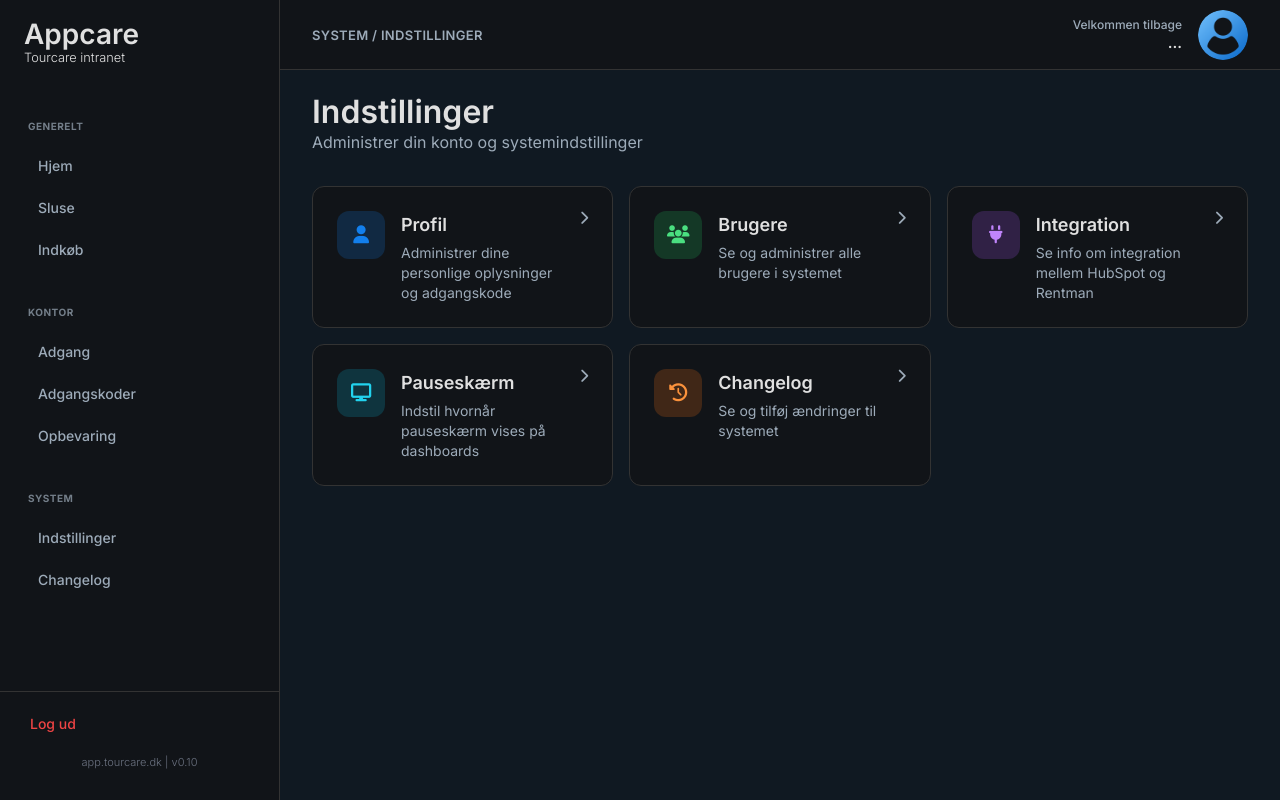
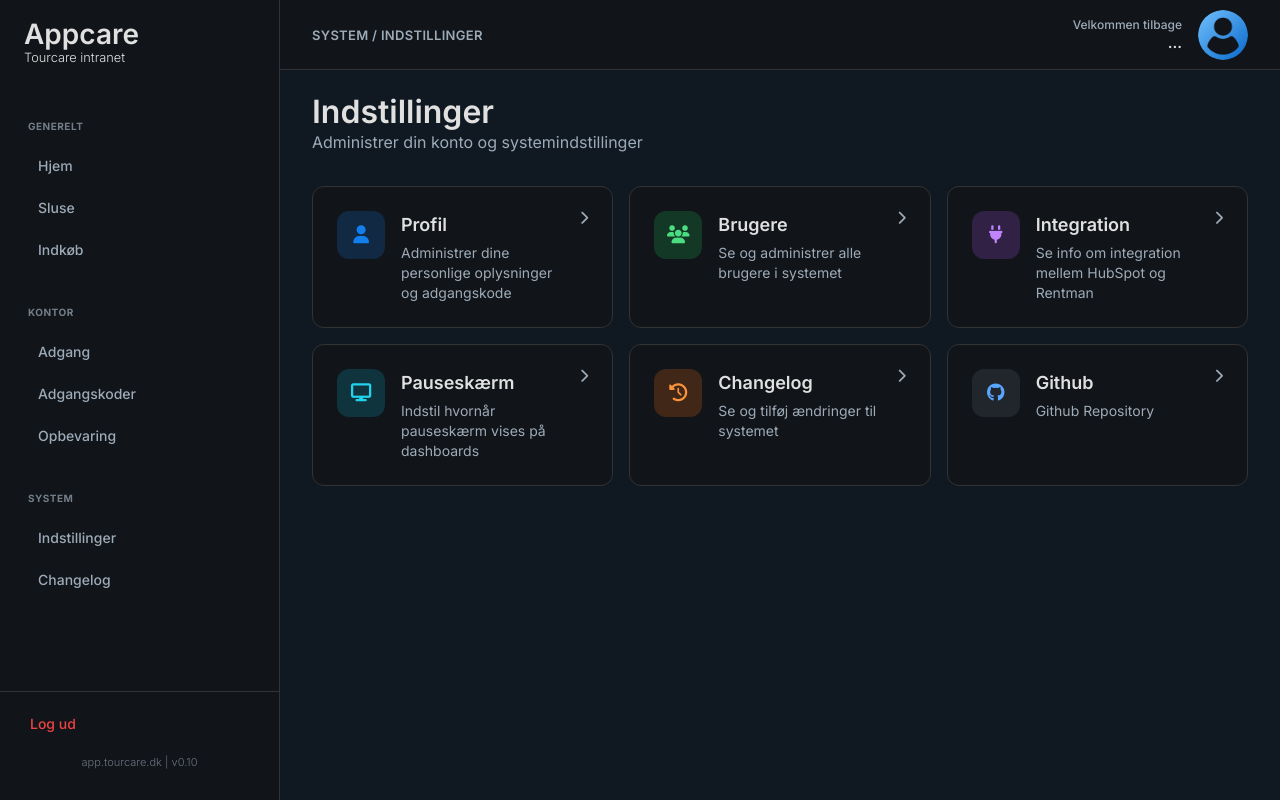
Before and after one commit to sylvesterel/tc-dash, a website: page protected/indstillinger.html in a window 1280 px wide. Drawn offline with nearby package versions, Linux system fonts and the light colour scheme; no server answers.

Commit message:
+ github

```diff
--- a/protected/indstillinger.html
+++ b/protected/indstillinger.html
@@ -133,6 +133,20 @@
                 </div>
             </a>
 
+
+            <a href="https://github.com/sylvesterel/tc-dash.git" target="_blank" class="group bg-dark-card border border-[#333] rounded-xl p-6 hover:border-[#58a6ff] transition-all">
+                <div class="flex items-start gap-4">
+                    <div class="w-12 h-12 rounded-xl bg-[#21262d] flex items-center justify-center group-hover:bg-[#30363d] transition-colors">
+                        <i class="fa-brands fa-github text-[#58a6ff] text-lg"></i>
+                    </div>
+                    <div class="flex-1">
+                        <h3 class="text-lg font-semibold text-text-primary mb-1 group-hover:text-[#58a6ff] transition-colors">Github</h3>
+                        <p class="text-sm text-text-secondary">Github Repository</p>
+                    </div>
+                    <i class="fa-solid fa-chevron-right text-text-secondary group-hover:text-[#58a6ff] transition-colors"></i>
+                </div>
+            </a>
+
             <!-- Admin (kun synlig for admins) -->
             <a href="/admin" id="adminSettingsLink" class="hidden group bg-dark-card border border-[#333] rounded-xl p-6 hover:border-yellow-500/50 transition-all">
                 <div class="flex items-start gap-4">
```
